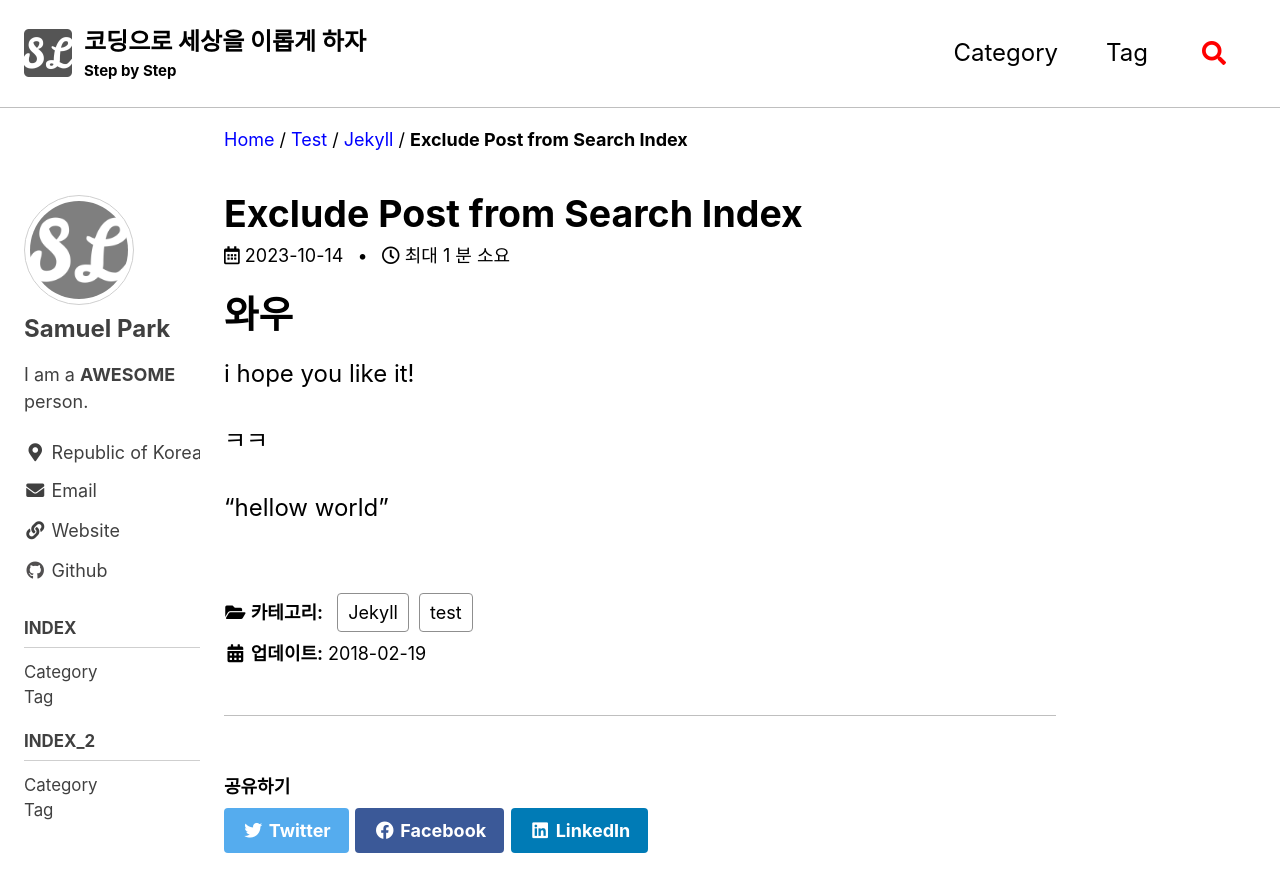
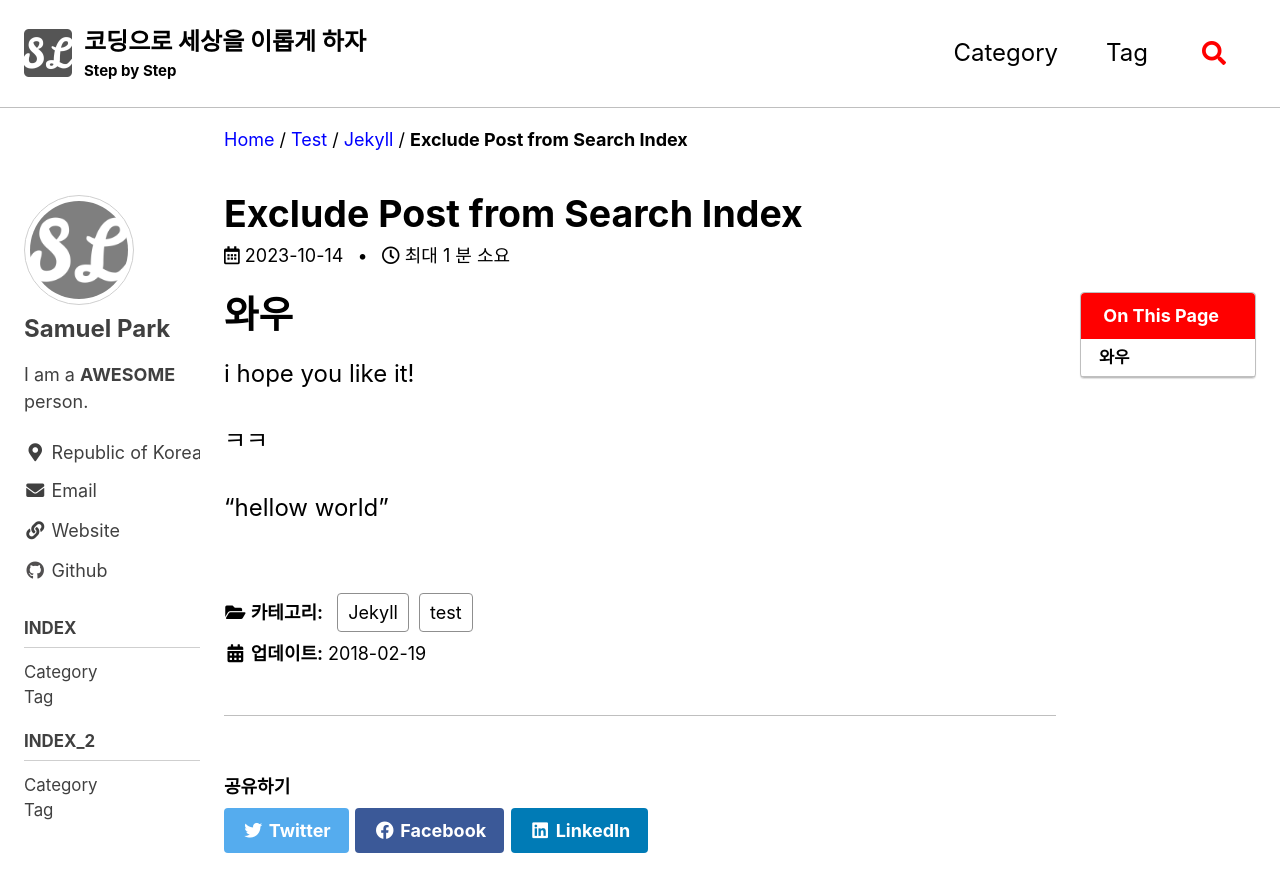
Before and after one commit to ahfmrptEkd/ahfmrptEkd.github.io, a Jekyll site: the page built from _posts/test/2023-10-14-hellow_world.md, in a window 1280 px wide and 900 px high. Shown: the top 892 px of the window. Built offline with Jekyll 4.4.1, drawn with Linux system fonts in a browser that asks for light colours; cached includes are drawn as plain includes; comment, search, counter and statistics services are not loaded.

Commit message:
toc update

```diff
--- a/_config.yml
+++ b/_config.yml
@@ -285,6 +285,9 @@ defaults:
       share: true
       related: true
       show_date: true
+      toc: true
+      toc_sticky: true
+      toc_icon: "fa-solid fa-brain-circuit"
       sidebar:
         nav: "docs"
 
```
